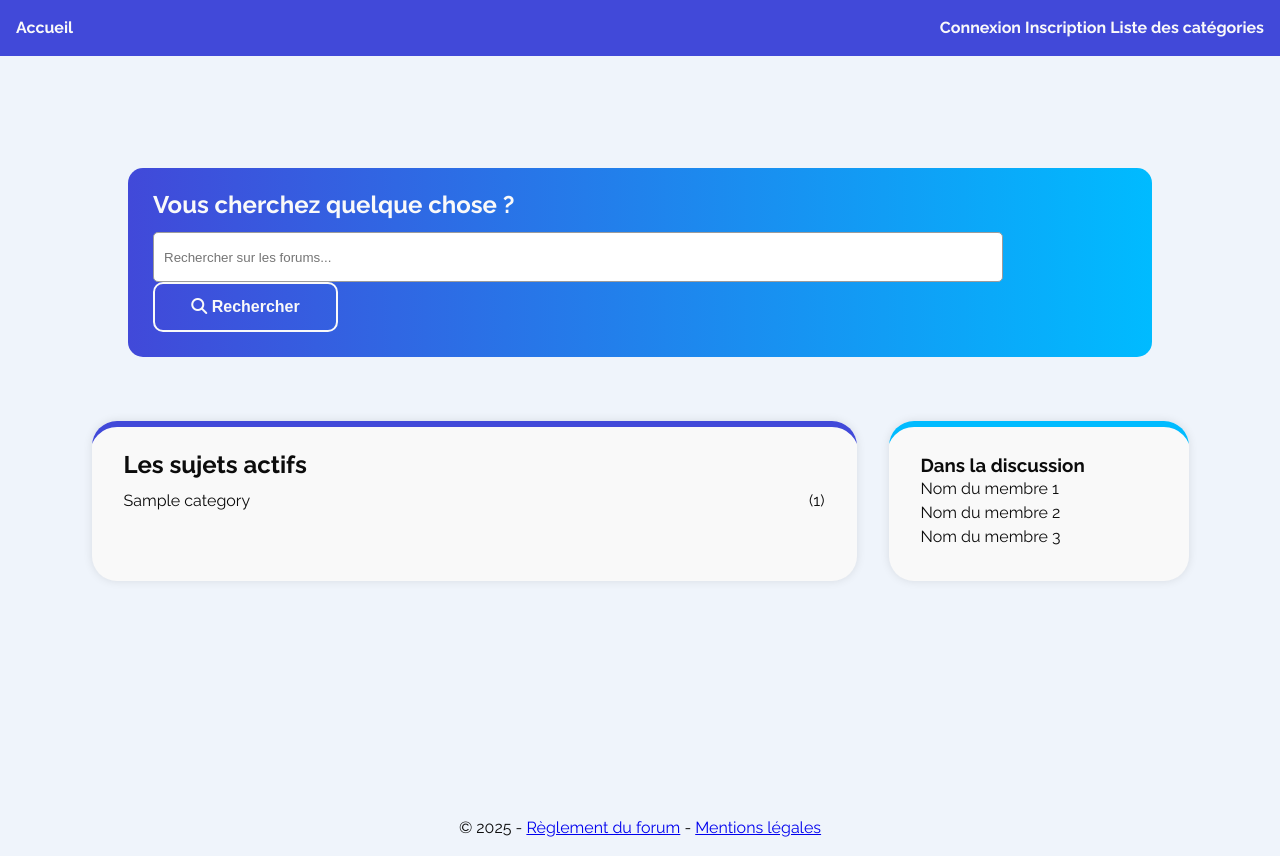
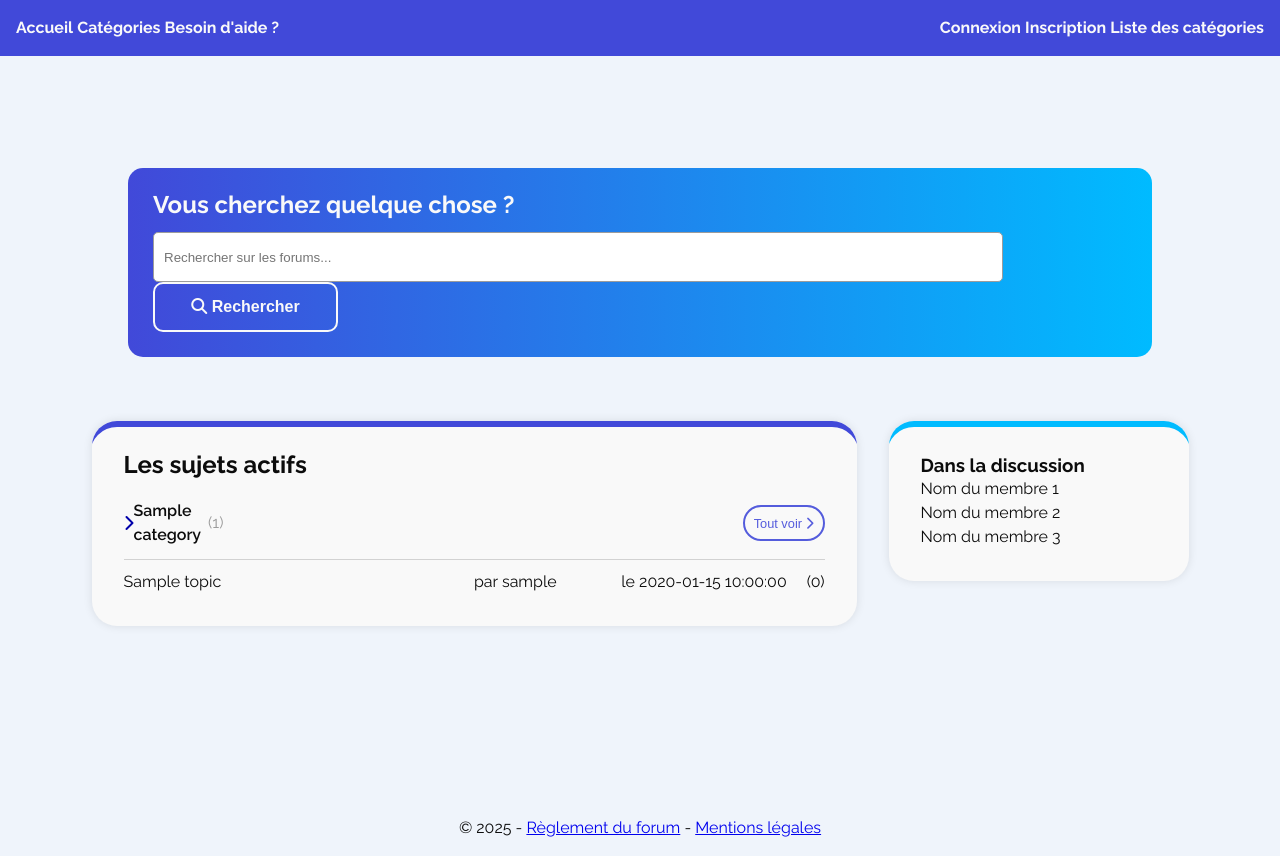
Before and after one commit to alexandreleote/PHP_MVC_Forum, a PHP site: page / in a window 1280 px wide. Run offline with PHP 8.4, Linux system fonts and the light colour scheme; tables that the repository leaves empty hold one stand-in row (values such as "Sample post"); some libraries are stand-ins or nearby versions.

Commit message:
👌 IMPROVE: Affichage sur la page d'accueil avec les différents sujets dans chaque Catégorie active

```diff
--- a/app/Session.php
+++ b/app/Session.php
@@ -50,7 +50,7 @@
     }
 
     public static function isModerator(){
-        if(self::getUser() && self::getUser()->hasRole("Moderator")){
+        if(self::getUser() && self::getUser()->hasRole("Mod")){
             return true;
         }
         return false;
--- a/controller/ForumController.php
+++ b/controller/ForumController.php
@@ -18,10 +18,10 @@
         $categories = $categoryManager->findAll(["name", "DESC"]);
 
         // Récupérer les derniers sujets tous confondus
-        $latestTopics = $topicManager->getLatestTopics(5) ?: [];
+        $latestTopics = $topicManager->getLatestTopics(3) ?: [];
 
         // Récupérer les derniers messages
-        $latestPosts = $postManager->getLatestPosts(5) ?: [];
+        $latestPosts = $postManager->getLatestPosts(3) ?: [];
 
         return [
             "view" => VIEW_DIR."home.php",
--- a/model/entities/User.php
+++ b/model/entities/User.php
@@ -9,7 +9,10 @@
     En programmation orientée objet, une classe finale (final class) est une classe que vous ne pouvez pas étendre, c'est-à-dire qu'aucune autre classe ne peut hériter de cette classe. En d'autres termes, une classe finale ne peut pas être utilisée comme classe parente.
 */
 
-final class User extends Entity{
+final class User extends Entity {
+    const ROLE_ADMIN = 'Admin';
+    const ROLE_MOD = 'Mod';
+    const ROLE_MEMBER = 'Membre';
 
     private $id;
     private $nickName;
@@ -138,6 +141,15 @@
         return $this;
     }
 
+
+    public function isAdmin() {
+        return $this->userRole === self::ROLE_ADMIN;
+    }
+
+    public function isMod() {
+        return $this->userRole === self::ROLE_MOD;
+    }
+
     public function hasRole($role) {
         return $this->userRole === $role;
     }
--- a/model/managers/CategoryManager.php
+++ b/model/managers/CategoryManager.php
@@ -13,25 +13,4 @@
     public function __construct(){
         parent::connect();
     }
-
-    public function getActiveCategories() {
-        $sql = "SELECT m.id_message,
-                       m.content,
-                       DATE_FORMAT(m.creationDate, '%d-%m-%Y') AS creationDate,
-                       m.user_id,
-                       m.topic_id,
-                       t.id_topic,
-                       t.title,
-                       t.category_id,
-                       c.name
-                FROM message m
-                LEFT JOIN topic t ON m.topic_id = t.id_topic
-                LEFT JOIN category c ON t.category_id = c.id_category
-                WHERE m.creationDate < CURRENT_TIMESTAMP";
-        return $this->getOneOrNullResult(
-            DAO::select($sql, [], false),
-            $this->className
-        );
-    }
-
 }
--- a/model/managers/TopicManager.php
+++ b/model/managers/TopicManager.php
@@ -18,7 +18,16 @@
     }
 
     public function displayAllTopicsByCategory($id) {
-        $sql = "SELECT * FROM topic WHERE category_id = :id ORDER BY creationDate DESC";
+        $sql = "SELECT t.id_topic,
+                       t.title,
+                       DATE_FORMAT(t.creationDate, '%d-%m-%Y') AS creationDate,
+                       t.creationDate AS sortTopic,
+                       t.isLocked,
+                       t.user_id,
+                       t.category_id
+                FROM ".$this->tableName." t
+                WHERE category_id = :id
+                ORDER BY sortTopic DESC";
 
         $results = DAO::select($sql, ['id' => $id]);
 
--- a/public/css/style.css
+++ b/public/css/style.css
@@ -236,12 +236,76 @@
                 text-decoration: none;
                 color: var(--primary-black);
                 transition: all 0.2s ease;
+                margin-top: 10px;
+                border-bottom: 1px solid var(--border-grey);
+
+                & .item-category {
+                    display: flex;
+                    align-items: center;
+                    width: 100px;
+                    justify-content: space-between;
+
+                    & i {
+                        color: var(--primary-dark-blue);
+                    }
+
+                    & a {
+                        font-weight: var(--fw-semibold);
+                    }
+
+                    & span {
+                        color: var(--primary-grey)
+                    }
+                }
+
+                & #btn-see-all {
+                    border-radius: 25px;
+                    padding: 0.7em;
+                    border: 2px solid var(--border-purple);
+                    color: var(--border-purple);
+                    transition: var(--transition);
+
+                    &:hover {
+                        border: 2px solid var(--border-purple);
+                        color: var(--primary-white);
+                        background-color: var(--primary-purple);
+                    }
+
+                    &:active {
+                        border: 2px solid var(--border-purple);
+                        background-color: var(--primary-white);
+                        color: var(--primary-purple);
+                    }
+
+                }
+
             }
 
             & .content-item:hover {
                 color: var(--primary-purple);
             }
 
+            & .home-topics-list {
+                margin-top: 10px;
+
+                & .home-topic-item {
+                    display: flex;
+                    justify-content: space-between;
+
+                    & .topic-item-details {
+                        display: flex;
+                        justify-content: space-between;
+                        min-width: 50%;
+
+                        & .topic-item-specs {
+                            display: flex;
+                            justify-content: space-between;
+                            gap: 20px;
+                        }
+                    }
+                }
+
+            }
         }
 
         & .contents-header {
@@ -774,9 +838,20 @@
 
         }
 
-        & .post-topic-category,
-        .post-post-category {
-            color: var(--primary-purple);
+        & .post-topic-wrapper,
+        .post-post-wrapper {
+
+            display : flex;
+            justify-content: space-between;
+            gap: 1rem;
+
+
+            & .post-topic-category,
+            .post-post-category {
+                width: 100px;
+                color: var(--primary-purple);
+            }
+
         }
 
         & .post-topic-date,
--- a/view/forum/listMessages.php
+++ b/view/forum/listMessages.php
@@ -6,7 +6,7 @@
 
 <section class="information-container">
     <div class="information">
-        <h2><a href="index.php?ctrl=forum&action=listCategories"><?= $category ?></a> / <?= $topic ?></h2>
+        <h2><a href="index.php?ctrl=forum&action=index.php?ctrl=forum&action=listTopicsByCategory&id=<?= $topic->getCategory()->getId() ?>"><?= $topic->getCategory() ?></a> / <?= $topic ?></h2>
     </div>
 </section>
 
--- a/view/forum/listTopics.php
+++ b/view/forum/listTopics.php
@@ -13,7 +13,9 @@
     <section class="contents-container">
         <header class="contents-header">
             <h3>Tous les sujets : <?= $category ?></h3>
-            <button class="btn" id="btn-new-content">Nouveau sujet</button>
+            <?php if(App\Session::isConnected()) { ?>
+                <button class="btn" id="btn-new-content">Nouveau sujet</button>
+            <?php } ?>
         </header>
 
         <div class="contents-main">
@@ -22,7 +24,7 @@
                 if(empty($topics)) { ?>
                     <p>Soyez le premier à écrire dans cette catégorie</p>
                 <?php } else {
-                    foreach($topics as $topic ){ ?>
+                    foreach($topics as $topic) { ?>
                         <div class="discussion-item">
                             <a href="index.php?ctrl=forum&action=discussionByTopic&id=<?= $topic->getId()?>"><?= $topic ?></a>
                             <span>par <?= $topic->getUser() ?> le <?= $topic->getCreationDate() ?></span>
--- a/view/home.php
+++ b/view/home.php
@@ -28,9 +28,35 @@
                         $activeCategoriesFound = true;
                         ?>
                         <article class="content-item">
-                            <a href="index.php?ctrl=forum&action=listTopicsByCategory&id=<?= $category->getId() ?>"><?= $category->getName() ?></a>
-                            <p>(<?= $topicCount ?>)</p>
+                            <div class="item-category">
+                                <i class="fa-solid fa-chevron-right"></i>
+                                <a href="index.php?ctrl=forum&action=listTopicsByCategory&id=<?= $category->getId() ?>"><?= $category->getName() ?></a>
+                                <span>(<?= $topicCount ?>)</span>
+                            </div>
+                            <button class="btn" id="btn-see-all">Tout voir <i class="fa-solid fa-chevron-right"></i></button>
                         </article>
+                        <?php if($topics) { ?>
+                            <article class="home-topics-list">
+                                <?php
+                                    $maxTopics = 3;
+                                    $topicCount = 0;
+                                    foreach($topics as $topic) {
+                                        if($topicCount >= $maxTopics) break;?>
+                                    <div class="home-topic-item">
+                                        <a href="index.php?ctrl=forum&action=discussionByTopic&id=<?= $topic->getId() ?>">
+                                            <?= strlen($topic->getTitle()) > 20 ? substr($topic->getTitle(), 0, 35).'...' : $topic->getTitle() ?>
+                                        </a>
+                                        <div class="topic-item-details">
+                                                <p>par <span><?= $topic->getUser() ?></span></p>
+                                                <div class="topic-item-specs">
+                                                    <p>le <span><?= $topic->getCreationDate() ?></span></p>
+                                                    <p>(0)</p>
+                                                </div>
+                                        </div>
+                                    </div>
+                                <?php $topicCount++; } ?>
+                            </article>
+                        <?php } ?>
                     <?php }
                 }
 
--- a/view/layout.php
+++ b/view/layout.php
@@ -20,10 +20,12 @@
                     <nav class="navbar">
                         <div id="nav-left">
                             <a href="index.php">Accueil</a>
+                            <a href="">Catégories</a>
+                            <a href="">Besoin d'aide ?</a>
                             <?php
                             if(App\Session::isAdmin()){
                                 ?>
-                                <a href="index.php?ctrl=home&action=users">Voir la liste des membres</a>
+                                <a href="index.php?ctrl=home&action=users">Communauté</a>
                             <?php } ?>
                         </div>
                         <div id="nav-right">
```
Also changed, not shown: model/managers/PostManager.php (+12 -0 lines), view/security/profile.php (+6 -2 lines).
